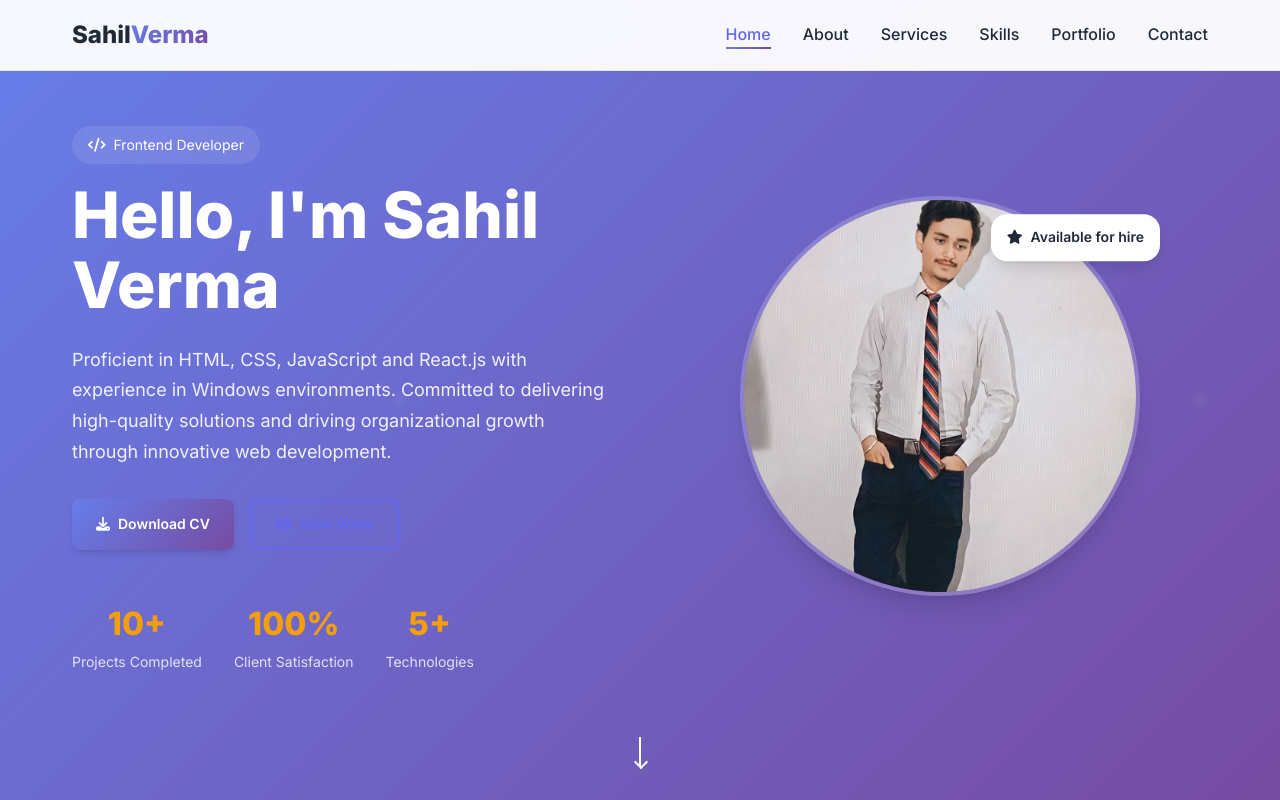
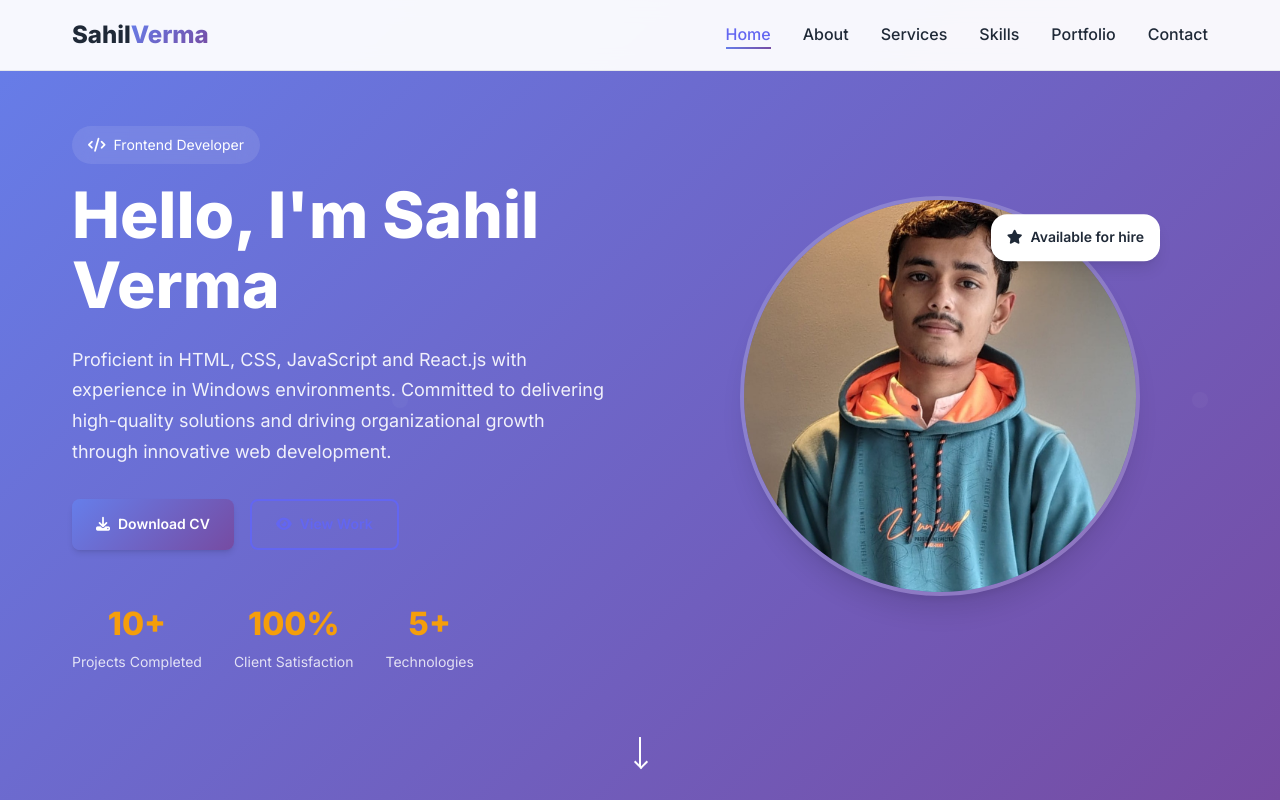
Before and after one commit to Sahil5114/Portfolio, a plain HTML site: page index.html in a window 1280 px wide. Shown: the top 800 px of the page. Drawn offline with nearby package versions, Linux system fonts and the light colour scheme.

Commit message:
Update index.html

```diff
--- a/index.html
+++ b/index.html
@@ -85,7 +85,7 @@
             </div>
             <div class="hero-image" data-aos="fade-left">
                 <div class="image-container">
-                    <img src="sahil.jpg" alt="Sahil Verma" class="profile-image">
+                    <img src="passport.jpg" alt="Sahil Verma" class="profile-image">
                     <div class="floating-card">
                         <i class="fas fa-star"></i>
                         <span>Available for hire</span>
```
